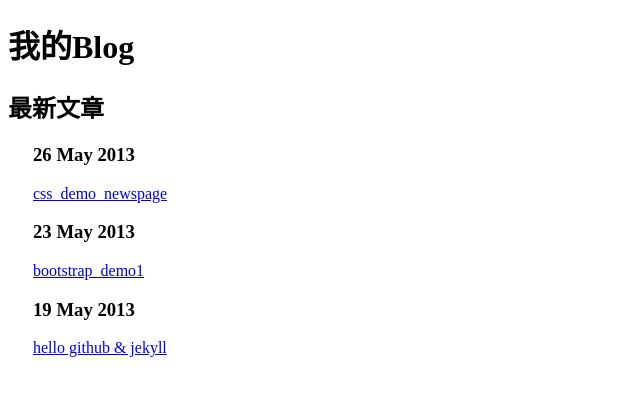
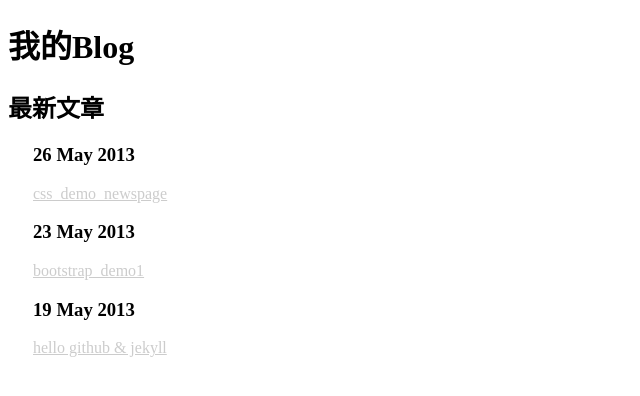
Before and after one commit to QETHAN/jekyll_demo, a Jekyll site: the page built from index.html, in a window 1280 px wide. Shown: the top 396 px of the page, without its empty margins (0-640 px from the left). Built offline with Jekyll 4.4.1, drawn with Linux system fonts in a browser that asks for light colours.

Commit message:
首页样式fix2

```diff
--- a/_layouts/default.html
+++ b/_layouts/default.html
@@ -18,6 +18,15 @@
 		list-style-type: none;
 		margin: 5px;
 	}
+
+	.articles li a {
+		text-indent: 2em;
+		color: #ccc;
+	}
+
+	.articles li a:hover {
+		color: #000;
+	}
 </style>
 </head>
 <body>{{ content }}</body>
```
